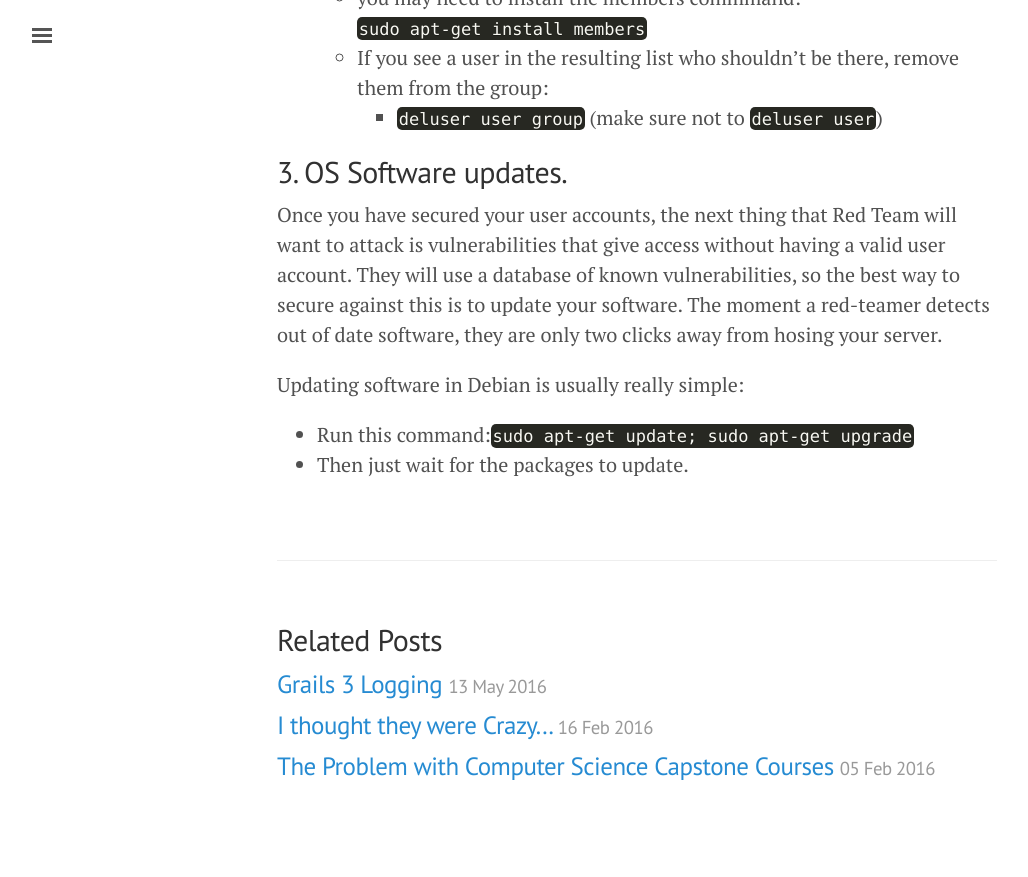
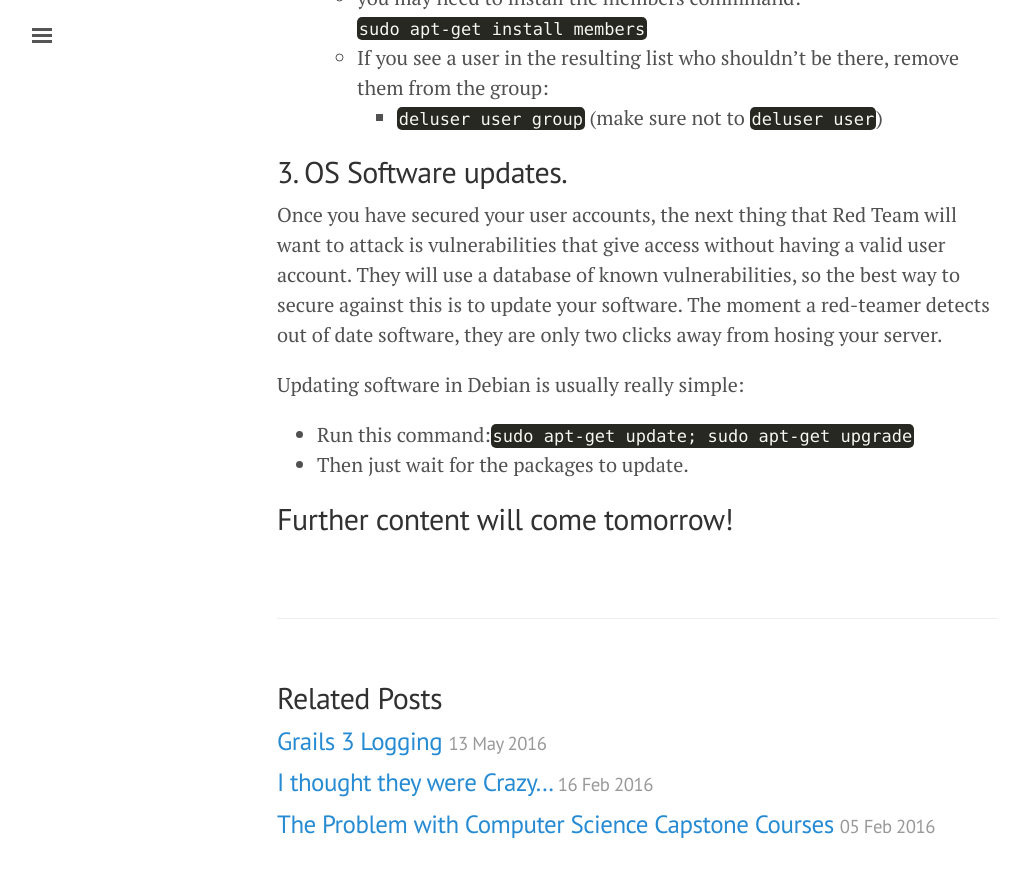
Before and after one commit to slackboxster/slackboxster.github.io, a Jekyll site: the page built from _posts/2017-06-26-linux-security-crash-course.md, in a window 1280 px wide and 900 px high, scrolled down 5970 px. Shown: the top 877 px of the window, without its empty margins (3-1031 px from the left). Built offline with Jekyll 4.4.1, drawn with Linux system fonts in a browser that asks for light colours; before the commit the page ends 6812 px from its top, so only the background shows below that.

Commit message:
add further content!

```diff
--- a/_posts/2017-06-26-linux-security-crash-course.md
+++ b/_posts/2017-06-26-linux-security-crash-course.md
@@ -139,3 +139,5 @@ Updating software in Debian is usually really simple:
 
 * Run this command:`sudo apt-get update; sudo apt-get upgrade`
 * Then just wait for the packages to update.
+
+## Further content will come tomorrow!
```
